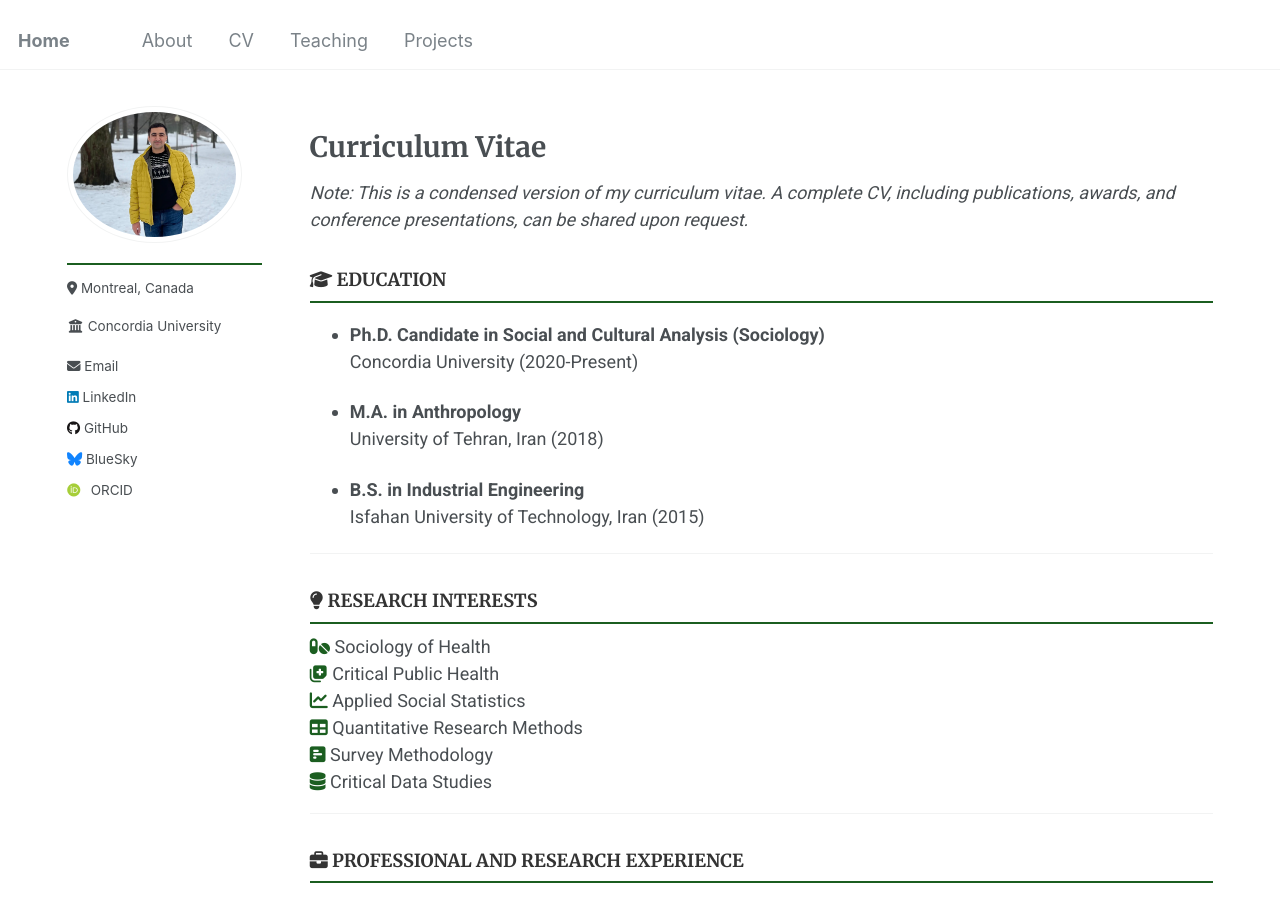
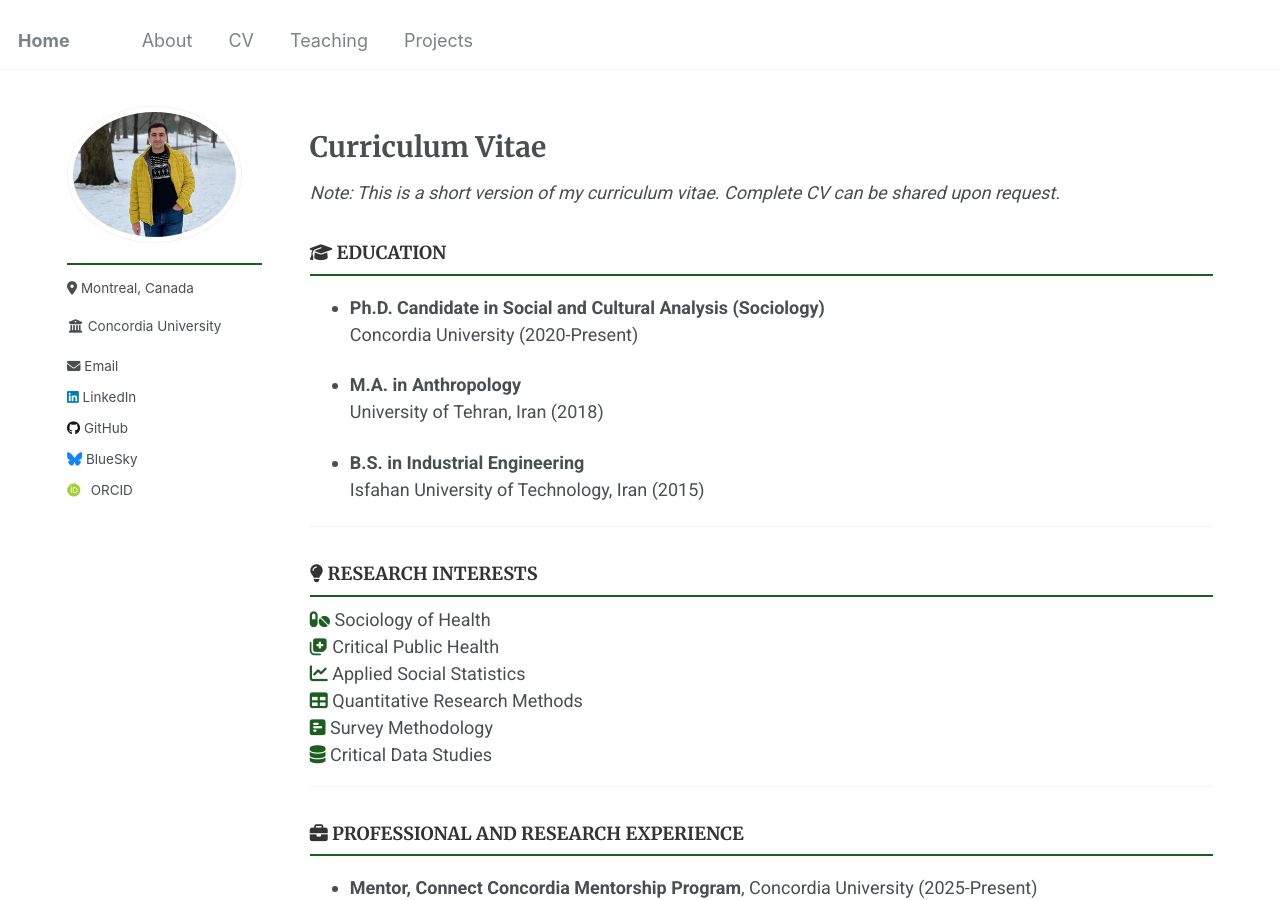
Before and after one commit to Mohsnmonji/mohsnmonji.github.io, a Jekyll site: the page built from _pages/Curriculum Vitae.md, in a window 1280 px wide and 900 px high. Built offline with Jekyll 4.4.1, drawn with Linux system fonts in a browser that asks for light colours; some web fonts are replaced.

Commit message:
Update Curriculum Vitae.md

```diff
--- a/_pages/Curriculum Vitae.md
+++ b/_pages/Curriculum Vitae.md
@@ -17,7 +17,7 @@ author_profile: true
   }
 </style>
 
-<p><i>Note: This is a condensed version of my curriculum vitae. A complete CV, including publications, awards, and conference presentations, can be shared upon request.</i></p>
+<p><i>Note: This is a short version of my curriculum vitae. Complete CV can be shared upon request.</i></p>
 
 ### <i class="fas fa-graduation-cap"></i> EDUCATION
 
```
